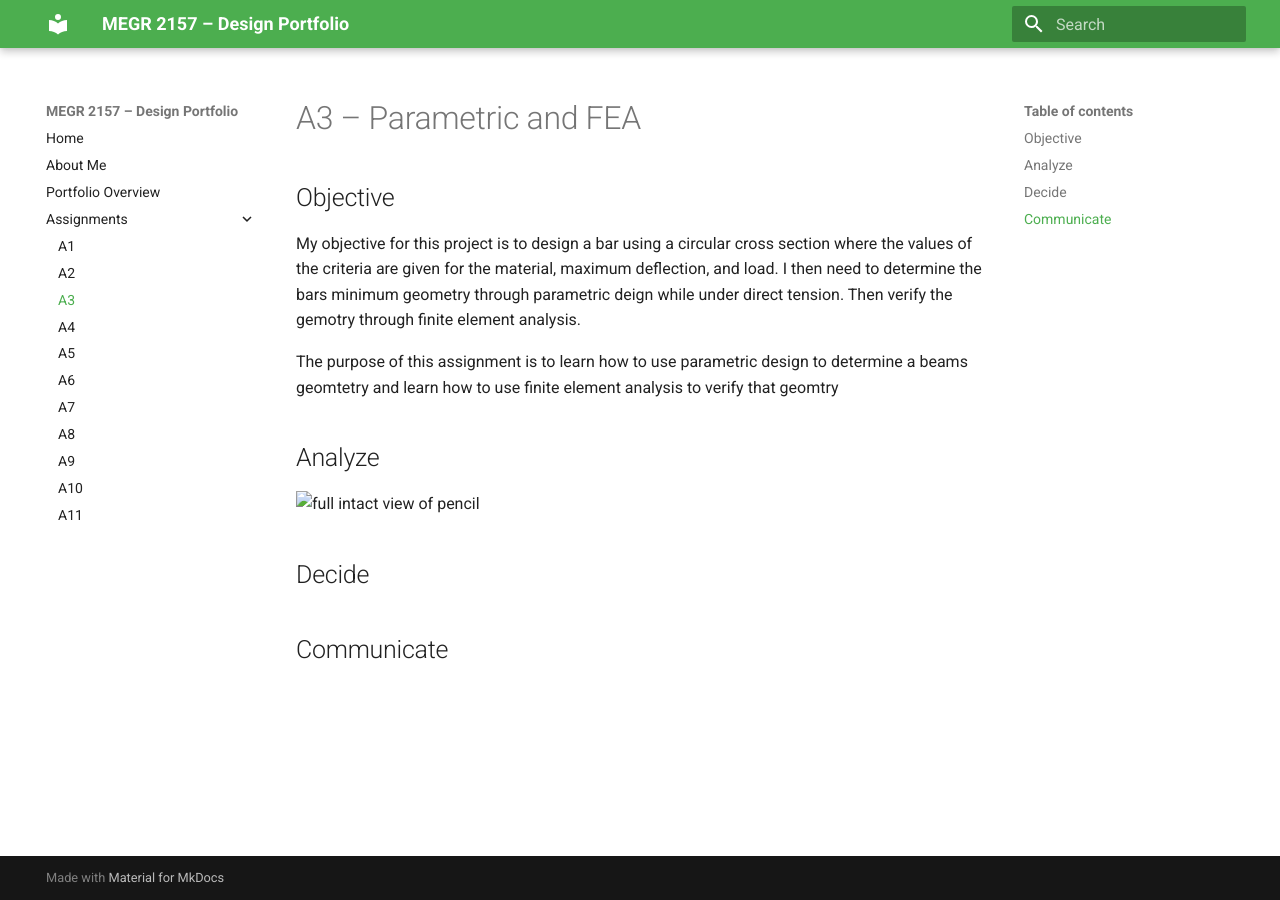
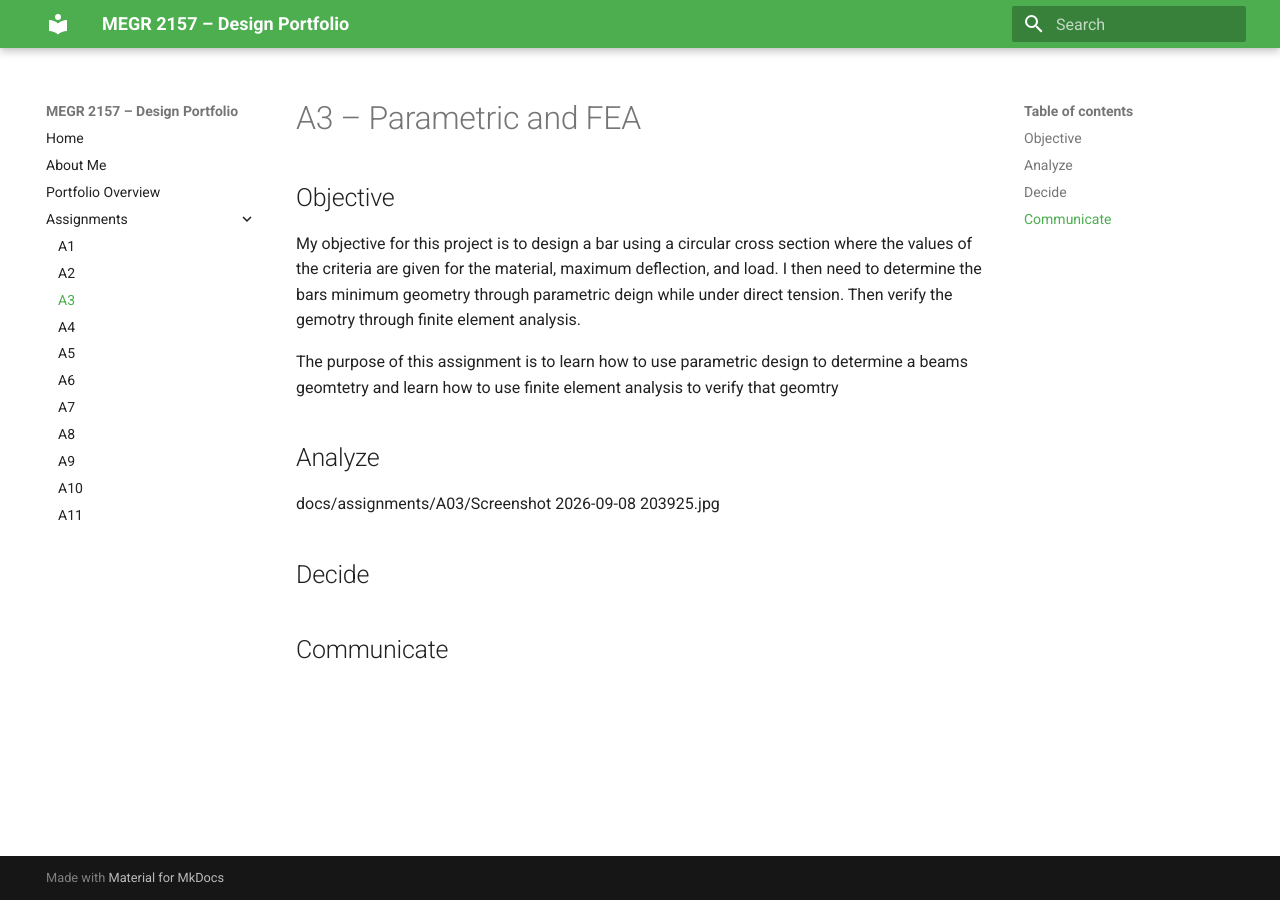
Before and after one commit to Elsa-Reichert/megr2157-portfolio, an MkDocs documentation site: the page built from docs/assignments/A03/index.md, in a window 1280 px wide. Built offline with MkDocs 1.6.1 and Material for MkDocs 9.7.7, drawn with Linux system fonts in a browser that asks for light colours.

Commit message:
Update index.md

```diff
--- a/docs/assignments/A03/index.md
+++ b/docs/assignments/A03/index.md
@@ -7,7 +7,7 @@ The purpose of this assignment is to learn how to use parametric design to deter
 
 ## Analyze
 
-![full intact view of pencil](docs/assignments/A03/Screenshot 2026-09-08 203925.jpg)
+docs/assignments/A03/Screenshot 2026-09-08 203925.jpg
 ## Decide
 
 
```
